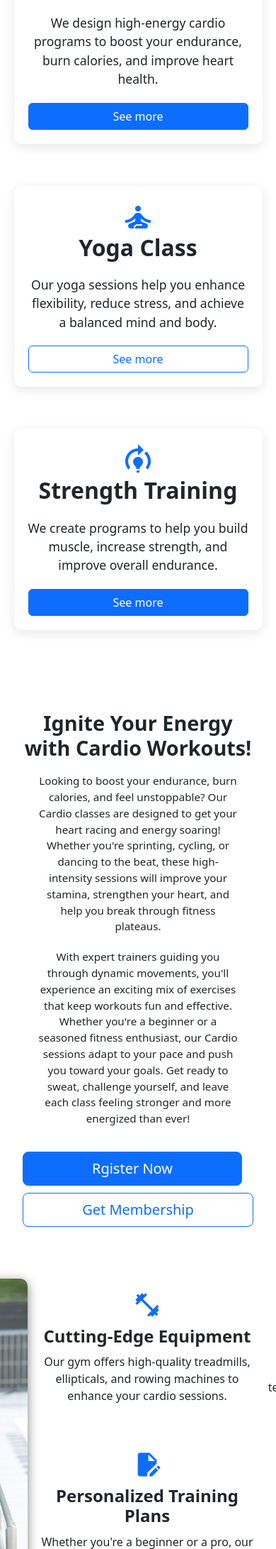
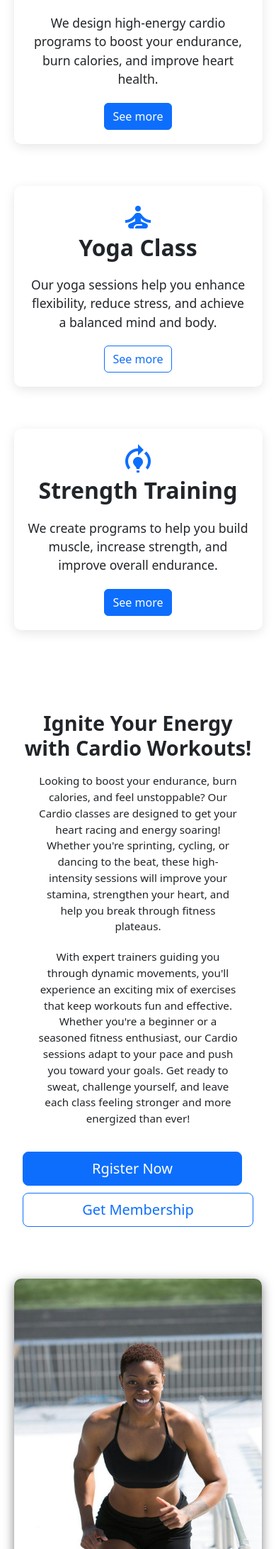
Before and after one commit to Chathuranga-Jayamal/FitZone, a PHP site: page /class.php in a window 390 px wide; the page is wider, and only the part inside the window is pictured. Shown: the part 867-3050 px from the top of that part at 71% size. Run offline with PHP 8.4, Linux system fonts and the light colour scheme.

Commit message:
Add mobile responsiveness to cardio section

```diff
--- a/class/class.css
+++ b/class/class.css
@@ -163,7 +163,7 @@
     font-size: 1rem;
   }
 
-  .btn {
+  .btn-container .btn {
     width: 100%;
   }
 }
@@ -248,3 +248,26 @@
   font-size: 1rem;
   margin-bottom: 10px;
 }
+
+@media (max-width: 1100px) {
+  .cardio-features-container {
+    flex-direction: column;
+    justify-content: center;
+    align-items: center;
+    text-align: center;
+  }
+  .cardio-features-container img {
+    width: 90vw;
+  }
+
+  .cardio-features {
+    margin-top: 10vh;
+  }
+
+  .cardio-features-row {
+    flex-direction: column;
+    justify-content: center;
+    align-items: center;
+    text-align: center;
+  }
+}
```
